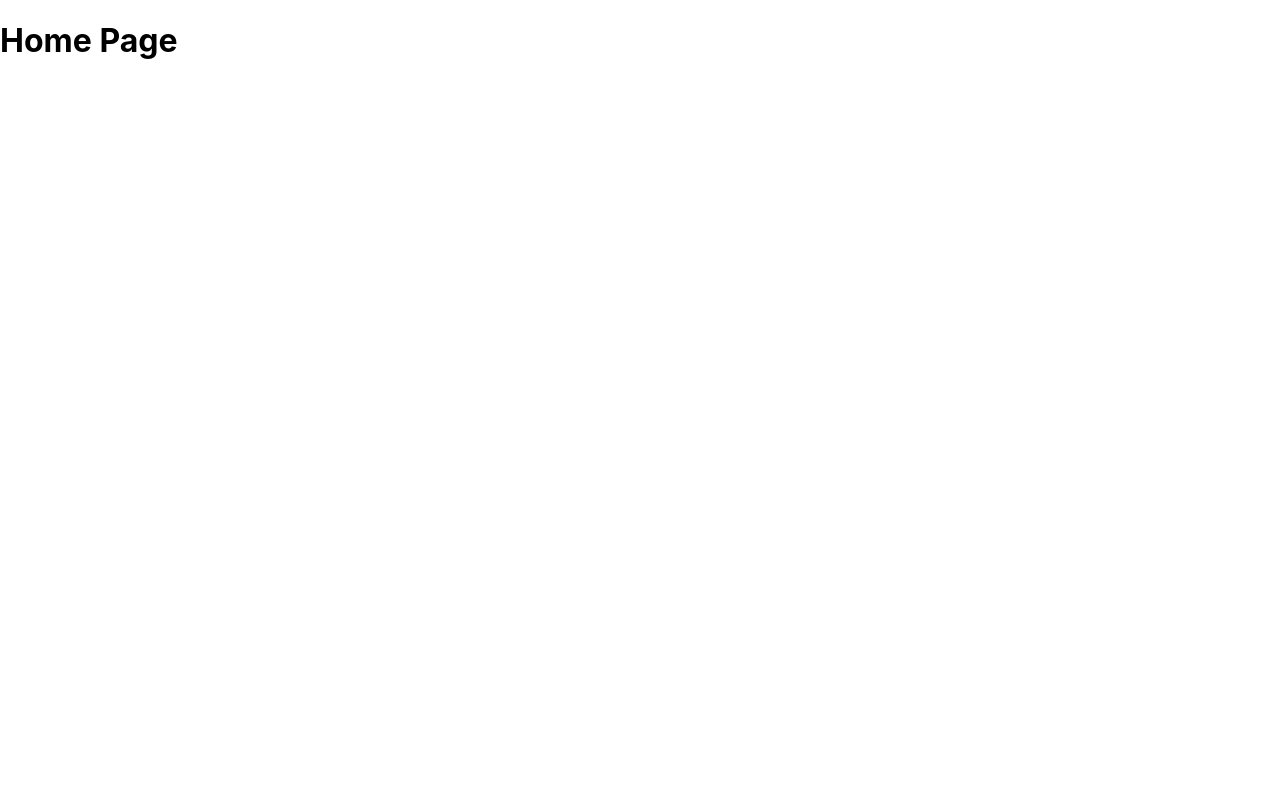
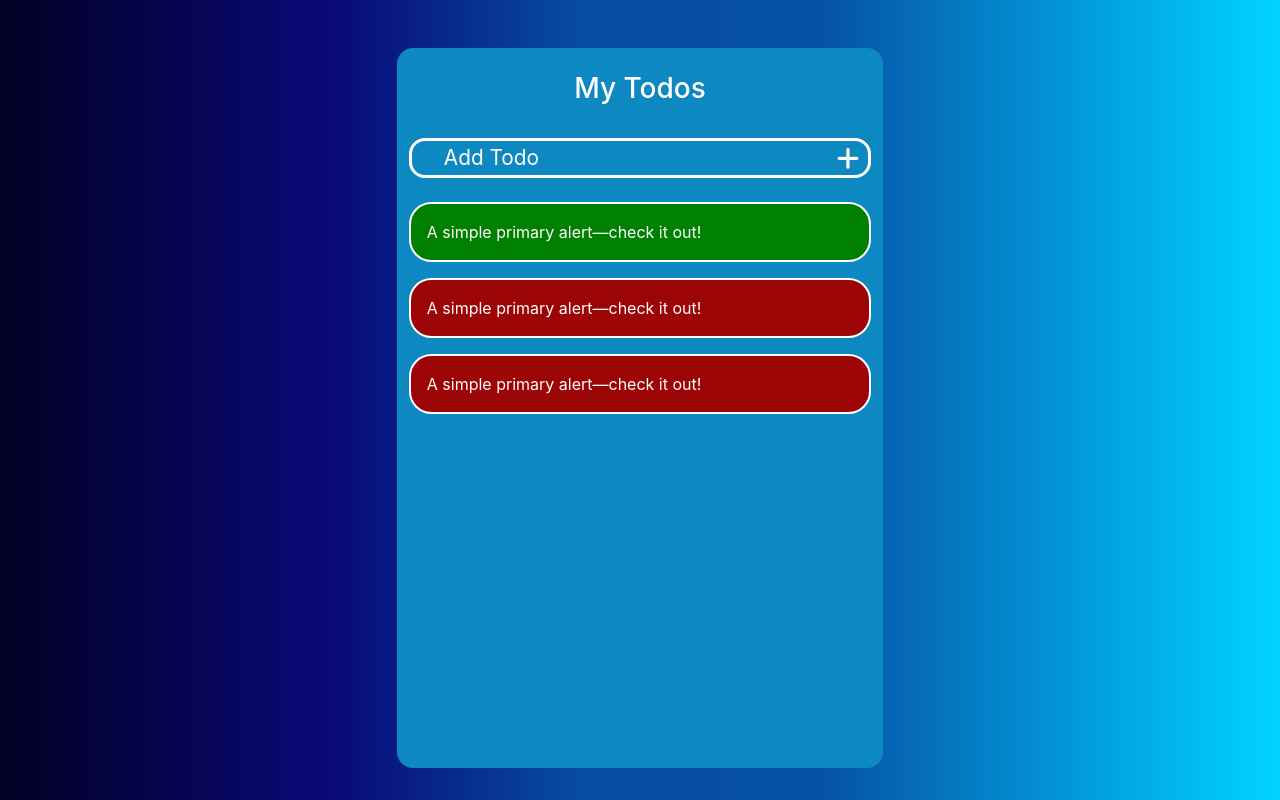
Before and after one commit to shrijanlakhey/frontend-course, a React (Create React App) app in the folder react/bookingapp/: page / in a window 1280 px wide. Built offline with nearby package versions, Linux system fonts and the light colour scheme.

Commit message:
added simple todo

```diff
--- a/react/bookingapp/package.json
+++ b/react/bookingapp/package.json
@@ -7,6 +7,7 @@
     "@testing-library/react": "^13.4.0",
     "@testing-library/user-event": "^13.5.0",
     "react": "^18.2.0",
+    "react-bootstrap": "^2.7.4",
     "react-dom": "^18.2.0",
     "react-router-dom": "^6.11.1",
     "react-scripts": "5.0.1",
--- a/react/bookingapp/public/index.html
+++ b/react/bookingapp/public/index.html
@@ -25,6 +25,8 @@
       Learn how to configure a non-root public URL by running `npm run build`.
     -->
     <title>React App</title>
+    <link href="https://cdn.jsdelivr.net/npm/bootstrap@5.3.0-alpha3/dist/css/bootstrap.min.css" rel="stylesheet" integrity="sha384-KK94CHFLLe+nY2dmCWGMq91rCGa5gtU4mk92HdvYe+M/SXH301p5ILy+dN9+nJOZ" crossorigin="anonymous">
+    <link rel="stylesheet" href="https://cdnjs.cloudflare.com/ajax/libs/font-awesome/6.4.0/css/all.min.css" integrity="sha512-iecdLmaskl7CVkqkXNQ/ZH/XLlvWZOJyj7Yy7tcenmpD1ypASozpmT/E0iPtmFIB46ZmdtAc9eNBvH0H/ZpiBw==" crossorigin="anonymous" referrerpolicy="no-referrer" />
   </head>
   <body>
     <noscript>You need to enable JavaScript to run this app.</noscript>
@@ -39,5 +41,7 @@
       To begin the development, run `npm start` or `yarn start`.
       To create a production bundle, use `npm run build` or `yarn build`.
     -->
+
+    <script src="https://cdn.jsdelivr.net/npm/bootstrap@5.3.0-alpha3/dist/js/bootstrap.bundle.min.js" integrity="sha384-ENjdO4Dr2bkBIFxQpeoTz1HIcje39Wm4jDKdf19U8gI4ddQ3GYNS7NTKfAdVQSZe" crossorigin="anonymous"></script>
   </body>
 </html>
--- a/react/bookingapp/src/App.js
+++ b/react/bookingapp/src/App.js
@@ -1,11 +1,12 @@
 import { BrowserRouter, Route, Routes } from 'react-router-dom';
 import './App.css';
+import Todo from './pages/todo';
 
 function App() {
   return (
     <BrowserRouter>
       <Routes>
-        <Route path='/' element={<h1>Home Page</h1>}/> {/* http://localhost:3000/  mah gayo bhane Home page bhannera dekhauxa*/}
+        <Route path='/' element={<Todo />}/> {/*linking todo.jsx file */}
         <Route path='/about' element={<h1>About Page</h1>}/>
         <Route path='/login' element={<h1>Login Page</h1>}/>
       </Routes>
--- /dev/null
+++ b/react/bookingapp/src/pages/todo.css
@@ -0,0 +1,59 @@
+#todoContainer{
+    height: 100vh;
+    background: rgb(2,0,36);
+    background: linear-gradient(90deg, rgba(2,0,36,1) 0%, rgba(9,9,121,1) 26%, rgba(6,75,164,1) 45%, rgba(6,80,167,1) 64%, rgba(0,212,255,1) 100%);
+    padding: 3rem 2rem;
+}
+#todoBox{
+    width: 40%;
+    height: 90vh;
+    background-color: rgb(14, 136, 192);
+    margin: auto;
+    border-radius: 1rem;
+}
+
+#addTodoComponent input {
+    width: 100%;
+    height: 2.5rem;
+    background-color: transparent;
+    border: 3px solid white;
+    border-radius: 1rem;
+    padding: 0 2rem;
+    color: white;
+    font-size: 1.3rem;
+}
+
+#addTodoComponent input:focus {
+    outline: none;
+}
+
+#addTodoComponent input::placeholder {
+    color: white;
+}
+
+#addTodoComponent {
+    position: relative;
+}
+#addTodoComponent i{
+    position: absolute;
+    color: white;
+    font-size: 1.6rem;
+    right: 1.5rem;
+    top:0.5rem;
+    cursor:pointer;
+}
+
+#todos .alert{
+    border-radius: 1.4rem;
+    border: 2px solid white;
+    color: white;
+    cursor: pointer;
+}
+
+.pending{
+    background-color: rgb(156, 5, 5)
+}
+
+.completed{
+    background-color: green;
+}
--- /dev/null
+++ b/react/bookingapp/src/pages/todo.jsx
@@ -0,0 +1,33 @@
+import React from 'react'
+import "./todo.css"
+
+const Todo = () => {
+    return(
+        <div id="todoContainer">
+            <div id="todoBox">
+                <h3 className='text-white text-center py-4'>My Todos</h3>
+
+                <div id="addTodoComponent" className='container'>
+                    <input type="text" name="addTodo" id="addTodo" placeholder='Add Todo' />
+                    <i class="fa-solid fa-plus"></i>
+                </div>
+
+                <div id="todos" className='container my-4'>
+                    <div className="alert completed my-3" role="alert">
+                        A simple primary alert—check it out!
+                    </div>
+
+                    <div className="alert pending my-3" role="alert">
+                        A simple primary alert—check it out!
+                    </div>
+
+                    <div className="alert pending my-3" role="alert">
+                        A simple primary alert—check it out!
+                    </div>
+                </div>
+            </div>
+        </div>
+    )
+}
+
+export default Todo
```
Also changed, not shown: 1 other file (tests, documents, lock files or other folders).
